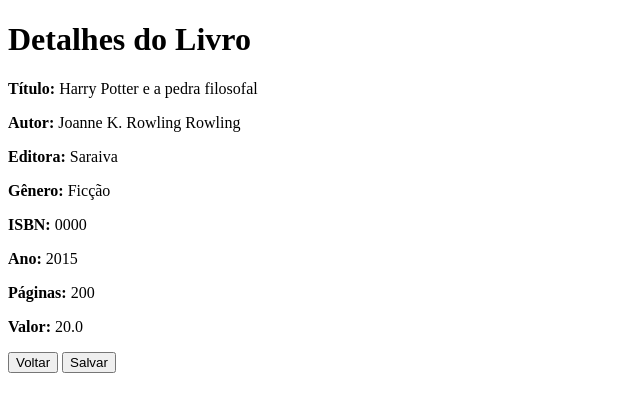
After one commit to davidmp24/Sistema-Livraria-1.0-main, a Flask app: page /livro/1 in a window 1280 px wide. The commit adds this page. Shown: the top 412 px of the page, without its empty margins (0-640 px from the left). Run offline with Flask 3, Linux system fonts and the light colour scheme; some libraries are stand-ins or nearby versions.

Commit message:
Inicio pag detalhes_livro

```diff
--- a/app.py
+++ b/app.py
@@ -178,22 +178,44 @@
 UPLOAD_FOLDER = 'static/uploads'
 app.config['UPLOAD_FOLDER'] = UPLOAD_FOLDER
 
+# Rota para editar o livro
 @app.route('/editar_livro/<int:id>', methods=['GET', 'POST'])
 def editar_livro(id):
     livro = Livro.query.get_or_404(id)
-    # Aqui você pode adicionar a lógica para editar o livro
+
+    if request.method == 'POST':
+        # Atualiza os dados do livro com base nos valores do formulário
+        livro.titulo = request.form['titulo']
+        livro.autor = request.form['autor']
+        livro.editora = request.form['editora']
+        livro.idade_leitura = request.form['idade_leitura']  # Atualizado de 'idade_leitura' para 'genero'
+        livro.isbn = request.form['isbn']
+        livro.ano = request.form['ano']
+        livro.num_paginas = request.form['num_paginas']
+        livro.valor = request.form['valor']
+        livro.capa_livro = request.form.get('capa_livro')  # Atualiza a URL da capa do livro
+
+        try:
+            db.session.commit()  # Salvar as alterações no banco de dados
+            flash('Livro atualizado com sucesso!', 'success')
+            return redirect(url_for('livros'))  # Redireciona para a página de listagem de livros
+        except SQLAlchemyError as e:
+            db.session.rollback()  # Desfaz as alterações em caso de erro
+            flash(f'Erro ao atualizar o livro: {str(e)}', 'danger')
+            return redirect(url_for('editar_livro', id=id))
+
     return render_template('editar_livro.html', livro=livro)
 
+# Rota para deletar o livro
 @app.route('/deletar_livro/<int:id>', methods=['POST'])
 def deletar_livro(id):
-    livro = Livro.query.get_or_404(id)  # Busca o livro pelo ID
-    db.session.delete(livro)  # Deleta o livro da sessão
-    db.session.commit()  # Confirma a transação
-    return redirect(url_for('livros'))  # Redireciona para a lista de livros
+    livro = Livro.query.get_or_404(id)
+    db.session.delete(livro)
+    db.session.commit()
+    return redirect(url_for('livros'))
 
 
-
-# Rota para novo livro
+# Rota para criar um novo livro
 @app.route('/novo_livro', methods=['GET', 'POST'])
 def novo_livro():
     if request.method == 'POST':
@@ -201,7 +223,7 @@
         titulo = request.form['titulo']
         autor = request.form['autor']
         editora = request.form['editora']
-        idade_leitura = request.form['idade_leitura']  # Atualizando 'idade_leitura' para 'genero'
+        idade_leitura = request.form.get('idade_leitura')  # Atualizado de 'idade_leitura' para 'genero'
         isbn = request.form['isbn']
         ano = request.form['ano']
         num_paginas = request.form['num_paginas']
@@ -231,10 +253,37 @@
 
     return render_template('novo_livro.html')
 
+
+# Rota para atualizar o livro no banco de dados
+@app.route('/atualizar_livro/<int:livro_id>', methods=['POST'])
+def atualizar_livro(livro_id):
+    livro = Livro.query.get_or_404(livro_id)
+
+    # Atualizar os dados do livro com base no formulário
+    livro.titulo = request.form['titulo']
+    livro.autor = request.form['autor']
+    livro.editora = request.form['editora']
+    livro.idade_leitura = request.form['idade_leitura']
+    livro.isbn = request.form['isbn']
+    livro.ano = request.form['ano']
+    livro.num_paginas = request.form['num_paginas']
+    livro.valor = request.form['valor']
+
+    try:
+        db.session.commit()  # Salvar as alterações no banco de dados
+        flash('Livro atualizado com sucesso!', 'success')
+        return redirect(url_for('livros'))  # Redirecionar para a página de listagem de livros
+    except SQLAlchemyError as e:
+        db.session.rollback()
+        flash(f'Erro ao atualizar o livro: {str(e)}', 'danger')
+        return redirect(url_for('editar_livro', livro_id=livro_id))
+
+
 # FIM LIVROS
 #########################################
 
 # CONFIGURAÇÃO
+
 @app.route('/configuracao')
 def configuracao():
     if 'username' not in session:
--- /dev/null
+++ b/templates/detalhes_livro.html
@@ -0,0 +1,57 @@
+<!DOCTYPE html>
+<html lang="pt-br">
+<head>
+    <meta charset="UTF-8">
+    <meta name="viewport" content="width=device-width, initial-scale=1.0">
+    <title>Detalhes do Livro</title>
+    <script src="https://cdnjs.cloudflare.com/ajax/libs/jspdf/2.4.0/jspdf.umd.min.js"></script>
+</head>
+<body>
+
+    <h1>Detalhes do Livro</h1>
+    <p><strong>Título:</strong> {{ livro.titulo }}</p>
+    <p><strong>Autor:</strong> {{ livro.autor }}</p>
+    <p><strong>Editora:</strong> {{ livro.editora }}</p>
+    <p><strong>Gênero:</strong> {{ livro.idade_leitura }}</p>
+    <p><strong>ISBN:</strong> {{ livro.isbn }}</p>
+    <p><strong>Ano:</strong> {{ livro.ano }}</p>
+    <p><strong>Páginas:</strong> {{ livro.num_paginas }}</p>
+    <p><strong>Valor:</strong> {{ livro.valor }}</p>
+    {% if livro.capa_livro %}
+        <img src="{{ url_for('static', filename='uploads/' ~ livro.capa_livro) }}" alt="Capa do livro">
+    {% endif %}
+       <!-- Botão Fechar -->
+    <button onclick="fecharJanela()">Voltar</button>
+
+    <!-- Botão Salvar como PDF -->
+    <button onclick="salvarComoPDF()">Salvar</button>
+
+    <script>
+        function fecharJanela() {
+            window.close();
+        }
+
+        function salvarComoPDF() {
+            const { jsPDF } = window.jspdf;
+
+            // Criar uma nova instância do jsPDF
+            const doc = new jsPDF();
+
+            // Adicionar os dados do livro no PDF
+            doc.text("Detalhes do Livro", 10, 10);
+            doc.text(`ID: ${document.getElementById('livro_id').innerText}`, 10, 20);
+            doc.text(`Título: ${document.getElementById('livro_titulo').innerText}`, 10, 30);
+            doc.text(`Autor: ${document.getElementById('livro_autor').innerText}`, 10, 40);
+            doc.text(`Editora: ${document.getElementById('livro_editora').innerText}`, 10, 50);
+            doc.text(`ISBN: ${document.getElementById('livro_isbn').innerText}`, 10, 60);
+            doc.text(`Ano de Publicação: ${document.getElementById('livro_ano').innerText}`, 10, 70);
+            doc.text(`Número de Páginas: ${document.getElementById('livro_paginas').innerText}`, 10, 80);
+            doc.text(`Valor: ${document.getElementById('livro_valor').innerText}`, 10, 90);
+            doc.text(`Gênero: ${document.getElementById('livro_idade_leitura').innerText}`, 10, 100);
+
+            // Salvar o arquivo PDF com o nome 'livro_detalhes.pdf'
+            doc.save("detalhes_livro.pdf");
+    }
+</script>
+</body>
+</html>
--- a/templates/editar_livro.html
+++ b/templates/editar_livro.html
@@ -23,7 +23,7 @@
 
     <div class="form-group">
         <label for="idade_leitura">Gênero:</label>
-        <input type="text" id="idade_leitura name="idade_leitura" class="form-control" value="{{ livro.idade_leitura }}" required>
+        <input type="text" id="idade_leitura" name="idade_leitura" class="form-control" required>
     </div>
 
     <div class="form-group">
```
Also changed, not shown: templates/visualizar_livro.html (deleted, +0 -16 lines), app.db.
